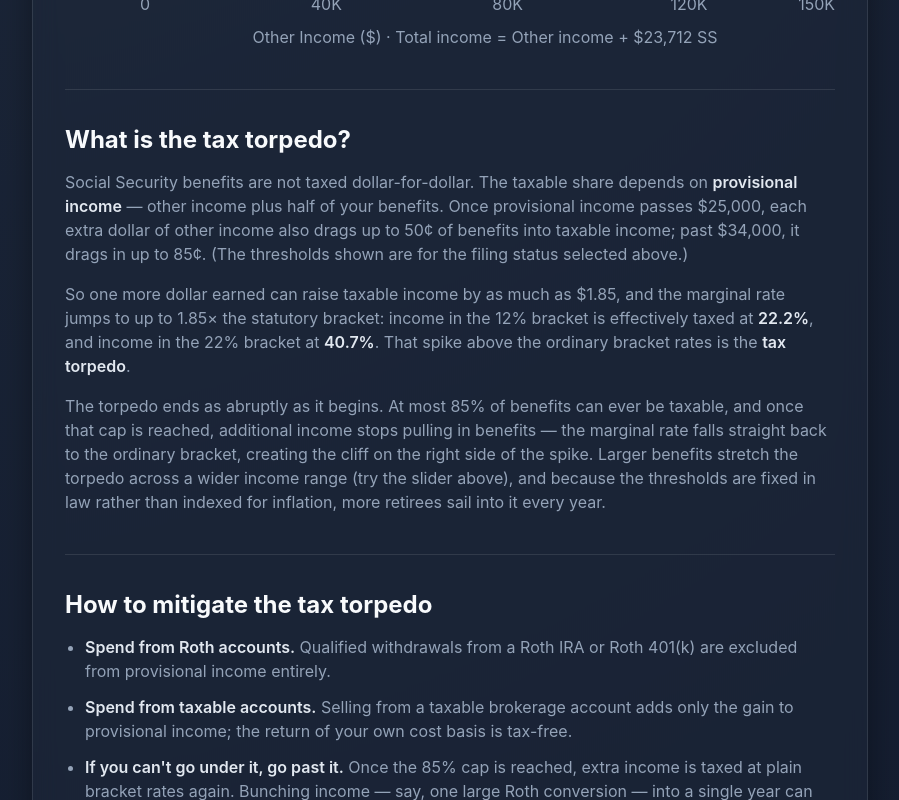
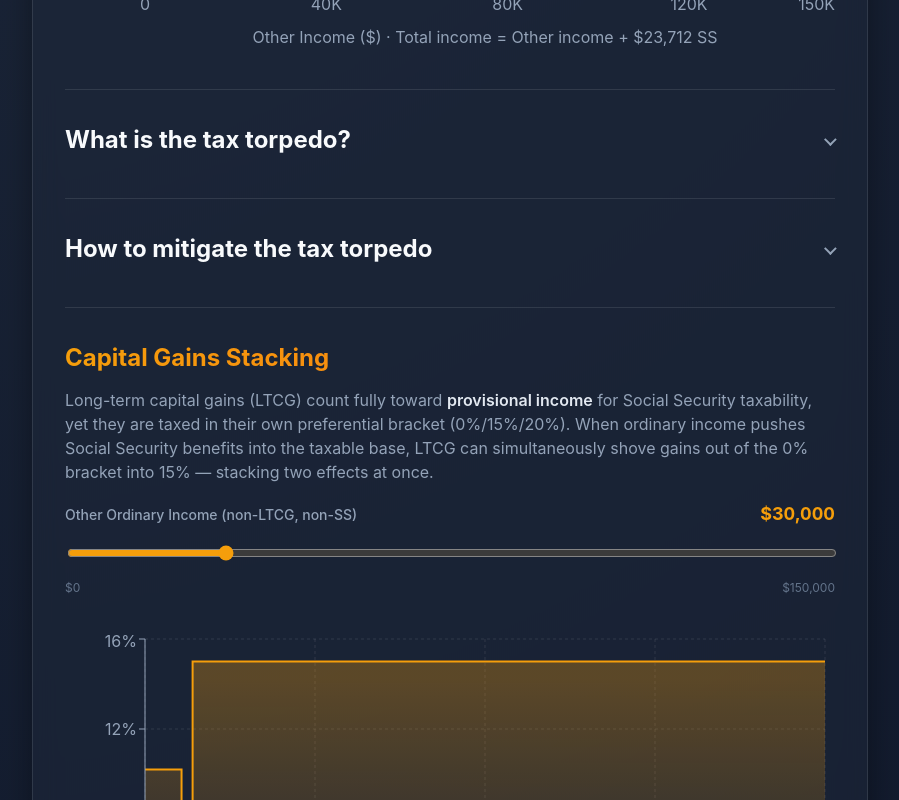
Before and after one commit to ecao310/congenial-octo-spork, a React (Vite) app: page / in a window 1280 px wide. Shown: the part 840-1640 px from the top of the page, without its empty margins (190-1089 px from the left). Built offline with nearby package versions, Linux system fonts and the light colour scheme.

Commit message:
collapsible text

```diff
--- a/src/App.tsx
+++ b/src/App.tsx
@@ -222,8 +222,11 @@ const App: React.FC = () => {
         Other Income ($) &middot; Total income = Other income + {formatCurrency(ssBenefit)} SS
       </p>
 
-      <section className="explainer" aria-labelledby="tax-torpedo-heading">
+      <details className="explainer">
+        <summary>
           <h2 id="tax-torpedo-heading">What is the tax torpedo?</h2>
+        </summary>
+        <div className="explainer-content">
           <p>
             Social Security benefits are not taxed dollar-for-dollar. The taxable
             share depends on <strong>provisional income</strong> — other income
@@ -251,10 +254,14 @@ const App: React.FC = () => {
             law rather than indexed for inflation, more retirees sail into it
             every year.
           </p>
-      </section>
+        </div>
+      </details>
 
-      <section className="explainer" aria-labelledby="torpedo-strategies-heading">
+      <details className="explainer">
+        <summary>
           <h2 id="torpedo-strategies-heading">How to mitigate the tax torpedo</h2>
+        </summary>
+        <div className="explainer-content">
           <ul>
             <li>
               <strong>Spend from Roth accounts.</strong> Qualified withdrawals
@@ -279,7 +286,8 @@ const App: React.FC = () => {
             premium surcharges, and more. The chart above makes the goal concrete:
             keep provisional income out of the spike, or jump clean over it.
           </p>
-      </section>
+        </div>
+      </details>
 
       {/* ───── Capital Gains Stacking ───── */}
       <section className="explainer" aria-labelledby="ltcg-stacking-heading">
--- a/src/index.css
+++ b/src/index.css
@@ -227,6 +227,62 @@ h1 {
   color: #f8fafc;
 }
 
+details.explainer summary {
+  display: flex;
+  justify-content: space-between;
+  align-items: center;
+  list-style: none;
+  cursor: pointer;
+  user-select: none;
+  border-radius: 0.5rem;
+  transition: all 0.2s ease;
+}
+
+details.explainer summary::-webkit-details-marker {
+  display: none;
+}
+
+details.explainer summary h2 {
+  margin: 0;
+  transition: color 0.2s ease;
+}
+
+details.explainer summary::after {
+  content: '';
+  display: inline-block;
+  width: 0.55rem;
+  height: 0.55rem;
+  border-right: 2px solid #94a3b8;
+  border-bottom: 2px solid #94a3b8;
+  transform: rotate(45deg);
+  transition: transform 0.2s ease, border-color 0.2s ease;
+  margin-left: 1rem;
+  flex-shrink: 0;
+}
+
+details.explainer[open] summary::after {
+  transform: rotate(-135deg);
+  border-color: #38bdf8;
+}
+
+details.explainer summary:hover h2 {
+  color: #38bdf8;
+}
+
+details.explainer summary:hover::after {
+  border-color: #38bdf8;
+}
+
+details.explainer summary:focus-visible {
+  outline: 2px solid rgba(56, 189, 248, 0.6);
+  outline-offset: 4px;
+}
+
+.explainer-content {
+  margin-top: 1rem;
+  cursor: default;
+}
+
 .explainer p {
   color: #94a3b8;
   margin: 0 0 1rem;
```
Also changed, not shown: ralph/PLAN.md (+1 -0 lines), 1 other file (tests, documents, lock files or other folders). Lines whose indentation alone changed are shown as unchanged.
